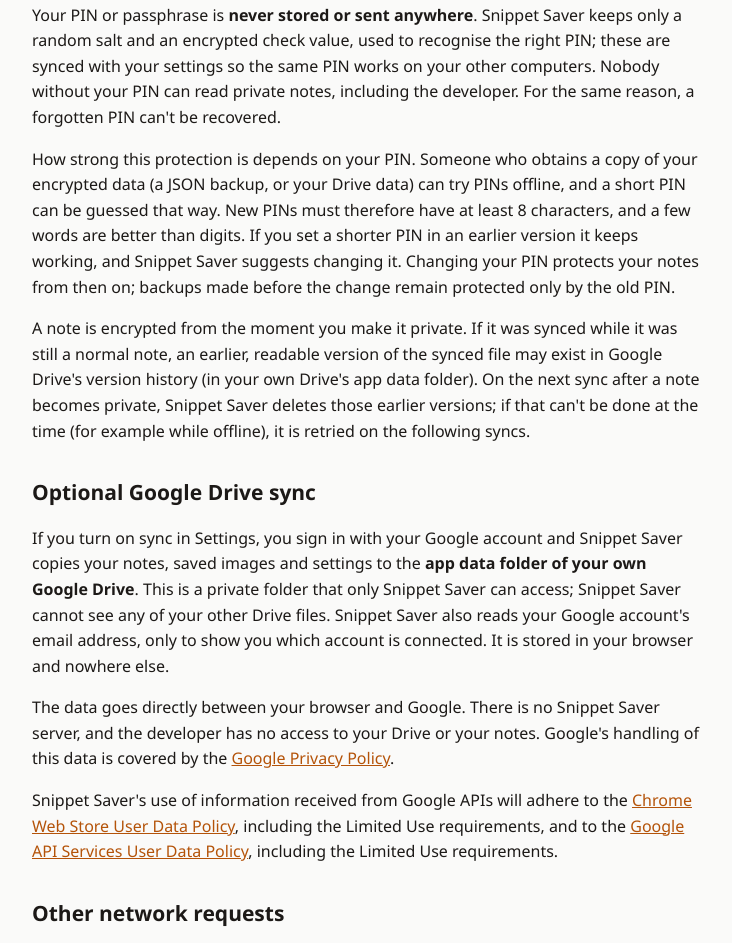
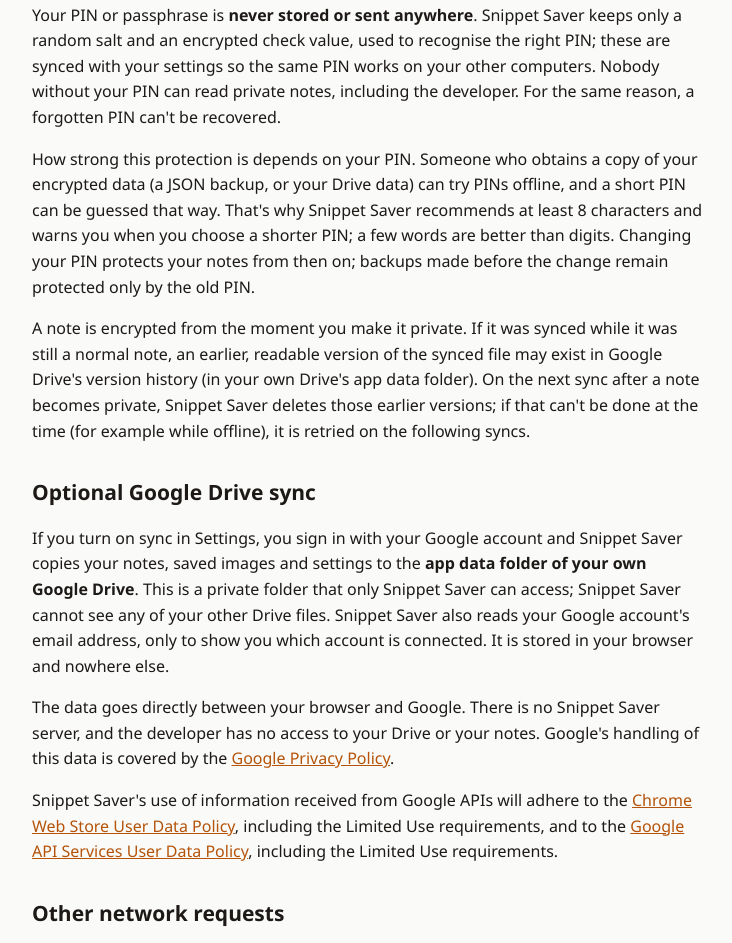
Before and after one commit to skimiforow/snippet-saver, a plain HTML site: page privacy.html in a window 1280 px wide. Shown: the part 980-1923 px from the top of the page, without its empty margins (272-1004 px from the left). Drawn offline with Linux system fonts and the light colour scheme.

Commit message:
Privacy policy: short PINs are allowed with a warning
Snippet Saver recommends at least 8 characters and warns when a shorter
PIN is chosen, instead of requiring 8. Same text as store/privacy-policy.md.

Co-Authored-By: Claude Opus 5.5 <noreply@anthropic.com>

```diff
--- a/privacy.html
+++ b/privacy.html
@@ -37,7 +37,7 @@
     <h2>Private notes</h2>
     <p>Notes you mark as private are encrypted on your computer (AES-256-GCM, with a key derived from your PIN or passphrase using PBKDF2) before they are stored, synced or exported as a JSON backup. Their title, text, snippets, tags and source page are stored only in encrypted form; the date, pinned state and an internal identifier stay readable so sync can work. Private notes don't keep a local copy of their images, only the link. Unlocked private notes lock again when you close Snippet Saver, lock them yourself, or after 15 minutes without use.</p>
     <p>Your PIN or passphrase is <strong>never stored or sent anywhere</strong>. Snippet Saver keeps only a random salt and an encrypted check value, used to recognise the right PIN; these are synced with your settings so the same PIN works on your other computers. Nobody without your PIN can read private notes, including the developer. For the same reason, a forgotten PIN can't be recovered.</p>
-    <p>How strong this protection is depends on your PIN. Someone who obtains a copy of your encrypted data (a JSON backup, or your Drive data) can try PINs offline, and a short PIN can be guessed that way. New PINs must therefore have at least 8 characters, and a few words are better than digits. If you set a shorter PIN in an earlier version it keeps working, and Snippet Saver suggests changing it. Changing your PIN protects your notes from then on; backups made before the change remain protected only by the old PIN.</p>
+    <p>How strong this protection is depends on your PIN. Someone who obtains a copy of your encrypted data (a JSON backup, or your Drive data) can try PINs offline, and a short PIN can be guessed that way. That's why Snippet Saver recommends at least 8 characters and warns you when you choose a shorter PIN; a few words are better than digits. Changing your PIN protects your notes from then on; backups made before the change remain protected only by the old PIN.</p>
     <p>A note is encrypted from the moment you make it private. If it was synced while it was still a normal note, an earlier, readable version of the synced file may exist in Google Drive's version history (in your own Drive's app data folder). On the next sync after a note becomes private, Snippet Saver deletes those earlier versions; if that can't be done at the time (for example while offline), it is retried on the following syncs.</p>
 
     <h2>Optional Google Drive sync</h2>
```
